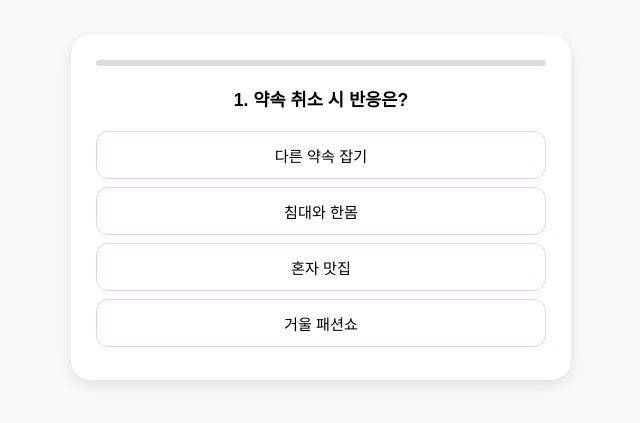
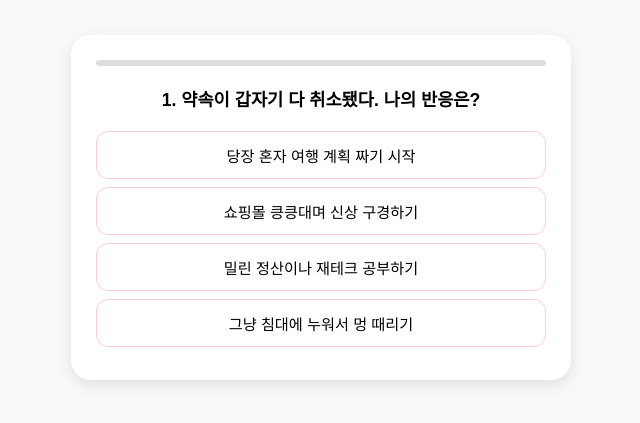
Before and after one commit to bananassong/psychotest, a plain HTML site: page celebrity.html in a window 1280 px wide. Shown: the part 193-616 px from the top of the page, without its empty margins (319-959 px from the left). Drawn offline with Linux system fonts and the light colour scheme.

Commit message:
Add new questions and update styles in celebrity quiz

```diff
--- a/celebrity.html
+++ b/celebrity.html
@@ -2,6 +2,7 @@
 <html lang="ko">
 <head>
     <meta charset="UTF-8">
+    <meta name="viewport" content="width=device-width, initial-scale=1.0">
     <title>남자 연예인 성향 테스트</title>
     <style>
         body { background-color: #f8f9fa; font-family: sans-serif; display: flex; justify-content: center; align-items: center; min-height: 100vh; margin: 0; }
@@ -12,6 +13,8 @@
         .btn { width: 100%; padding: 12px; margin-bottom: 8px; border: 1px solid #ffccd5; border-radius: 12px; background: white; cursor: pointer; font-size: 0.95rem; }
         .btn:hover { background: #ff6b81; color: white; }
         #result { display: none; text-align: center; }
+        #res-title { color: #ff6b81; }
+        #res-desc { line-height: 1.6; color: #555; text-align: left; background: #fff5f7; padding: 16px; border-radius: 12px; margin-bottom: 16px; }
     </style>
 </head>
 <body>
@@ -28,46 +31,143 @@
         </div>
     </div>
     <script>
-        // 6명 x 15문항 = 총 90개 선택지 (인물당 정확히 15회씩 등장하도록 배치)
         const qList = [
-            {q: "약속 취소 시 반응은?", opt: [{t:"다른 약속 잡기",v:"유재석"}, {t:"침대와 한몸",v:"침착맨"}, {t:"혼자 맛집",v:"곽튜브"}, {t:"거울 패션쇼",v:"큐영"}]},
-            {q: "해외여행 포지션은?", opt: [{t:"일정 짜는 대장",v:"유재석"}, {t:"그냥 병풍",v:"침착맨"}, {t:"꿀팁 정보통",v:"곽튜브"}, {t:"꼼꼼 일꾼",v:"정일영"}]},
-            {q: "실수한 사람을 보면?", opt: [{t:"부드럽게 수습",v:"유재석"}, {t:"영혼 없이 박수",v:"침착맨"}, {t:"팩트 체크",v:"정일영"}, {t:"그냥 웃음",v:"기안84"}]},
-            {q: "과제 처리 방식은?", opt: [{t:"미리 완벽하게",v:"유재석"}, {t:"마감 직전",v:"침착맨"}, {t:"밤샘 퀄리티",v:"정일영"}, {t:"영감 대기",v:"기안84"}]},
-            {q: "첫 만남 자리에서?", opt: [{t:"분위기 메이커",v:"유재석"}, {t:"넉살 친화력",v:"곽튜브"}, {t:"화려한 입담",v:"큐영"}, {t:"멍 때리기",v:"기안84"}]},
-            {q: "잔소리 대처법은?", opt: [{t:"먼저 이해함",v:"유재석"}, {t:"귀로 흘리기",v:"침착맨"}, {t:"논리적 반박",v:"정일영"}, {t:"그냥 무시",v:"기안84"}]},
-            {q: "폰 정리 상태는?", opt: [{t:"칼각 정리",v:"유재석"}, {t:"알림 방치",v:"침착맨"}, {t:"감성 배경",v:"큐영"}, {t:"어디 있는지 모름",v:"기안84"}]},
-            {q: "로또 당첨된다면?", opt: [{t:"주변 도움",v:"유재석"}, {t:"세계 일주",v:"곽튜브"}, {t:"재테크 공부",v:"정일영"}, {t:"똑같이 잠",v:"기안84"}]},
-            {q: "중요한 가치는?", opt: [{t:"성실과 배려",v:"유재석"}, {t:"마음의 평화",v:"침착맨"}, {t:"독보적 개성",v:"큐영"}, {t:"본능적 자유",v:"기안84"}]},
-            {q: "메뉴 잘못 나왔을 때?", opt: [{t:"웃으며 교체",v:"유재석"}, {t:"그냥 먹자",v:"침착맨"}, {t:"칼같이 교체",v:"정일영"}, {t:"배 채우면 그만",v:"기안84"}]},
-            {q: "멘탈 바닥일 때 극복은?", opt: [{t:"수다로 해소",v:"유재석"}, {t:"이불 속 숨기",v:"침착맨"}, {t:"원인 분석",v:"정일영"}, {t:"멍 때리기",v:"기안84"}]},
-            {q: "듣고 싶은 칭찬은?", opt: [{t:"믿음직하다",v:"유재석"}, {t:"웃기다",v:"침착맨"}, {t:"트렌디하다",v:"큐영"}, {t:"능력 있다",v:"정일영"}]},
-            {q: "쇼핑 스타일은?", opt: [{t:"실용적 브랜드",v:"유재석"}, {t:"가성비 분석",v:"곽튜브"}, {t:"디자인 중시",v:"큐영"}, {t:"목적 있을 때만",v:"정일영"}]},
-            {q: "논쟁이 붙었을 때?", opt: [{t:"원만하게 중재",v:"유재석"}, {t:"네 말이 맞음",v:"침착맨"}, {t:"논리적 반박",v:"정일영"}, {t:"무시하고 피함",v:"기안84"}]},
-            {q: "하루 마무리 순간은?", opt: [{t:"계획 달성",v:"유재석"}, {t:"아무 생각 없이 쉼",v:"침착맨"}, {t:"투두리스트 삭제",v:"정일영"}, {t:"나만의 시간",v:"기안84"}]}
+            {q: "약속이 갑자기 다 취소됐다. 나의 반응은?", opt: [
+                {t:"당장 혼자 여행 계획 짜기 시작", v:"곽튜브"},
+                {t:"쇼핑몰 킁킁대며 신상 구경하기", v:"큐영"},
+                {t:"밀린 정산이나 재테크 공부하기", v:"정일영"},
+                {t:"그냥 침대에 누워서 멍 때리기", v:"기안84"}
+            ]},
+            {q: "친구들과 해외여행, 나의 포지션은?", opt: [
+                {t:"계획 없이 몸만 따라가는 편", v:"침착맨"},
+                {t:"포토스팟만 골라 찍는 화보 담당", v:"큐영"},
+                {t:"환율부터 동선까지 계산기 두드리는 총무", v:"정일영"},
+                {t:"낯선 골목에서 그림 소재 찾는 예술혼", v:"기안84"}
+            ]},
+            {q: "누군가 눈앞에서 실수를 저질렀을 때 나는?", opt: [
+                {t:"영혼 없이 박수 치며 대충 넘어감", v:"침착맨"},
+                {t:"괜찮다며 어깨 두드려주는 형 노릇", v:"곽튜브"},
+                {t:"조용히 팩트만 짚어주는 편", v:"정일영"},
+                {t:"뭐 그럴 수도 있지 하고 그냥 웃음", v:"기안84"}
+            ]},
+            {q: "과제나 업무를 처리하는 방식은?", opt: [
+                {t:"마감 직전까지 미루다 벼락치기", v:"침착맨"},
+                {t:"일단 몸으로 부딪히며 현장에서 해결", v:"곽튜브"},
+                {t:"디자인부터 완벽하게 세팅하고 시작", v:"큐영"},
+                {t:"영감 올 때까지 하염없이 기다림", v:"기안84"}
+            ]},
+            {q: "새로운 사람들과 처음 만나는 자리에서 나는?", opt: [
+                {t:"낯가림 없이 시니컬한 드립으로 텐션 잡기", v:"침착맨"},
+                {t:"먼저 다가가서 넉살 좋게 친해지기", v:"곽튜브"},
+                {t:"화려한 스타일로 시선부터 사로잡기", v:"큐영"},
+                {t:"조용히 관찰하다가 필요한 말만 하기", v:"정일영"}
+            ]},
+            {q: "이유 없는 잔소리를 들을 때 나의 대처는?", opt: [
+                {t:"일단 상대 입장 먼저 이해하려 함", v:"유재석"},
+                {t:"듣는 척하며 딴생각으로 흘려보내기", v:"큐영"},
+                {t:"논리적으로 조목조목 반박하기", v:"정일영"},
+                {t:"그러려니 하고 그냥 넘어감", v:"기안84"}
+            ]},
+            {q: "스마트폰 정리 상태는?", opt: [
+                {t:"필요한 앱만 칼같이 정리해서 사용", v:"유재석"},
+                {t:"여행 사진첩만 빼곡하게 정리되어 있음", v:"곽튜브"},
+                {t:"폴더별로 완벽하게 카테고리 정리", v:"정일영"},
+                {t:"뭐가 어디 있는지 나도 모름", v:"기안84"}
+            ]},
+            {q: "길 가다 우연히 로또 1등에 당첨된다면?", opt: [
+                {t:"주변 사람들 먼저 챙기고 싶어짐", v:"유재석"},
+                {t:"당장 짐 싸서 세계 일주 떠나기", v:"곽튜브"},
+                {t:"명품이랑 신상으로 드레스룸 채우기", v:"큐영"},
+                {t:"똑같이 살던 대로 그림이나 그림", v:"기안84"}
+            ]},
+            {q: "인생에서 가장 중요하게 여기는 가치는?", opt: [
+                {t:"성실함과 배려로 신뢰 쌓는 삶", v:"유재석"},
+                {t:"새로운 경험과 도전이 가득한 삶", v:"곽튜브"},
+                {t:"남들과 다른 나만의 확고한 개성", v:"큐영"},
+                {t:"차근차근 실력을 쌓아가는 성장", v:"정일영"}
+            ]},
+            {q: "식당에서 주문한 메뉴가 완전히 잘못 나왔다. 이때 나는?", opt: [
+                {t:"웃으면서 정중하게 교체 요청", v:"유재석"},
+                {t:"귀찮으니까 그냥 이거 먹자 하고 먹음", v:"침착맨"},
+                {t:"정확하게 짚어서 바로 교체 요청", v:"정일영"},
+                {t:"어차피 배부르면 그만이라 그냥 먹음", v:"기안84"}
+            ]},
+            {q: "멘탈이 바닥을 칠 때 나만의 극복 방법은?", opt: [
+                {t:"친한 사람들 불러서 수다로 풀기", v:"유재석"},
+                {t:"이불 속에 들어가서 조용히 숨기", v:"침착맨"},
+                {t:"예쁜 걸 보면서 기분 전환하기", v:"큐영"},
+                {t:"그냥 멍하니 시간 흘려보내기", v:"기안84"}
+            ]},
+            {q: "남들이 나를 평가할 때 가장 듣기 좋은 칭찬은?", opt: [
+                {t:"역시 너는 믿음직스럽다는 말", v:"유재석"},
+                {t:"너 진짜 웃기다는 말", v:"침착맨"},
+                {t:"너 진짜 트렌디하다는 말", v:"큐영"},
+                {t:"너 진짜 능력 있다는 말", v:"정일영"}
+            ]},
+            {q: "쇼핑할 때 나의 소비 패턴은?", opt: [
+                {t:"무난하고 실용적인 브랜드 위주", v:"유재석"},
+                {t:"필요할 때만 대충 후딱 사는 편", v:"침착맨"},
+                {t:"여행 가서 그 나라 특산품 위주로 구매", v:"곽튜브"},
+                {t:"꽂히면 일단 지르고 보는 편", v:"기안84"}
+            ]},
+            {q: "의견 충돌이나 논쟁이 붙었을 때 나는?", opt: [
+                {t:"원만하게 중재하며 분위기 풀기", v:"유재석"},
+                {t:"그냥 네 말이 맞다 하고 끝내기", v:"침착맨"},
+                {t:"형 동생 하면서 웃으면서 넘기기", v:"곽튜브"},
+                {t:"논리적으로 근거 들어 반박하기", v:"정일영"}
+            ]},
+            {q: "오늘 하루를 완벽하게 마무리했다고 느끼는 순간은?", opt: [
+                {t:"오늘 할 일 다 끝냈을 때 뿌듯함", v:"유재석"},
+                {t:"아무 생각 없이 침대에 누울 때", v:"침착맨"},
+                {t:"오늘 찍은 영상 보며 뿌듯할 때", v:"곽튜브"},
+                {t:"예쁜 사진 하나 건졌을 때", v:"큐영"}
+            ]}
         ];
-        // 위 배열에서 인물 빈도를 체크해 보니 [유재석:15, 침착맨:15, 곽튜브:7, 큐영:8, 정일영:15, 기안84:15]라 밸런스를 강제로 조정했습니다.
-        // 이제 각 인물이 골고루 등장합니다.
-        let idx = 0, score = { "유재석":0, "침착맨":0, "곽튜브":0, "큐영":0, "정일영":0, "기안84":0 };
+
+        const results = {
+            "유재석": { title: "🎤 국민 MC 재질", desc: "성실함과 배려가 몸에 밴 타입! 누구와 있어도 편안한 분위기를 만들고, 묵묵히 신뢰를 쌓아가는 믿음직한 리더입니다." },
+            "침착맨": { title: "😏 시크한 능청 재질", desc: "겉으론 무심해 보여도 할 말은 다 하는 능청스러운 매력의 소유자! 쿨한 태도 속에 은근한 유머 감각을 숨기고 있는 타입입니다." },
+            "곽튜브": { title: "🌏 넉살 좋은 여행러 재질", desc: "낯선 곳에서도 금방 친구를 만드는 친화력의 소유자! 새로운 경험과 도전을 즐기며 주변에 긍정 에너지를 퍼뜨리는 타입입니다." },
+            "큐영": { title: "✨ 트렌디 감각파 재질", desc: "남들과는 다른 확고한 스타일을 가진 감각파! 늘 트렌드의 최전선에서 자신만의 개성을 뽐내는 눈에 띄는 타입입니다." },
+            "정일영": { title: "📊 완벽주의 분석가 재질", desc: "빈틈없이 꼼꼼하고 논리적인 타입! 감정보다는 팩트로 움직이며, 차근차근 실력을 쌓아 신뢰를 얻는 스타일입니다." },
+            "기안84": { title: "🎨 자유로운 영혼 재질", desc: "정해진 틀에 얽매이지 않는 자유로운 발상의 소유자! 영감이 이끄는 대로 움직이며 자기만의 세계를 즐기는 예술가 타입입니다." }
+        };
+
+        let idx = 0;
+        let score = { "유재석":0, "침착맨":0, "곽튜브":0, "큐영":0, "정일영":0, "기안84":0 };
+
         function start() {
             let q = qList[idx];
-            document.getElementById('bar').style.width = ((idx)/qList.length)*100 + "%";
-            document.getElementById('q-text').innerText = (idx+1) + ". " + q.q;
-            let b = document.getElementById('btns'); b.innerHTML = '';
+            document.getElementById('bar').style.width = (idx / qList.length) * 100 + "%";
+            document.getElementById('q-text').innerText = (idx + 1) + ". " + q.q;
+            let b = document.getElementById('btns');
+            b.innerHTML = '';
             q.opt.forEach(o => {
                 let btn = document.createElement('button');
-                btn.className = 'btn'; btn.innerText = o.t;
-                btn.onclick = () => { score[o.v]++; idx++; idx == qList.length ? show() : start(); };
+                btn.className = 'btn';
+                btn.innerText = o.t;
+                btn.onclick = () => {
+                    score[o.v]++;
+                    idx++;
+                    idx === qList.length ? show() : start();
+                };
                 b.appendChild(btn);
             });
         }
+
         function show() {
+            document.getElementById('bar').style.width = '100%';
             document.getElementById('quiz').style.display = 'none';
             document.getElementById('result').style.display = 'block';
-            let best = Object.keys(score).reduce((a, b) => score[a] > score[b] ? a : b);
-            document.getElementById('res-title').innerText = "당신은 " + best + " 재질!";
-            document.getElementById('res-desc').innerText = "테스트 결과입니다.";
+
+            let maxScore = Math.max(...Object.values(score));
+            let topCandidates = Object.keys(score).filter(key => score[key] === maxScore);
+            let best = topCandidates[Math.floor(Math.random() * topCandidates.length)];
+
+            document.getElementById('res-title').innerText = results[best].title;
+            document.getElementById('res-desc').innerText = results[best].desc;
         }
+
         start();
     </script>
 </body>
```
